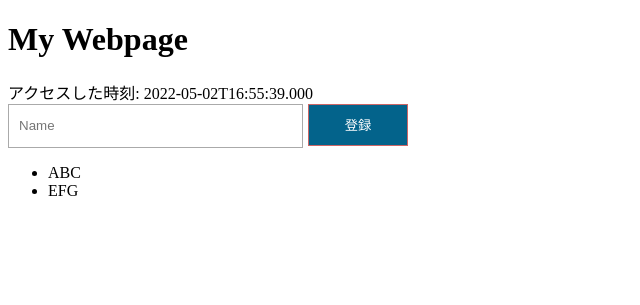
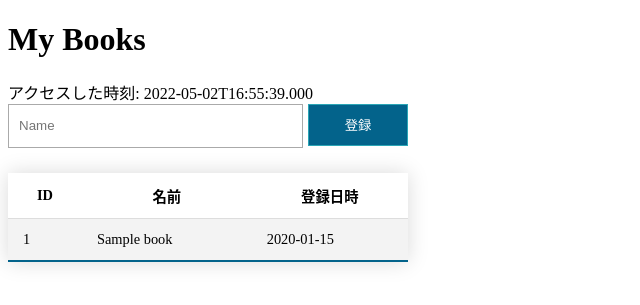
Before and after one commit to sugikeitter/FastApi-Jinja-SQLAlchemy, a FastAPI app: page / in a window 1280 px wide. Shown: the top 305 px of the page, without its empty margins (0-640 px from the left). Run offline with FastAPI, Linux system fonts and the light colour scheme; tables that the repository leaves empty hold one stand-in row (Sample ...).

Commit message:
Update format

```diff
--- a/main.py
+++ b/main.py
@@ -35,10 +35,7 @@ async def root(request: Request, db: Session = Depends(get_rdb_session)):
         {
             "request": request,
             "timestamp": timestamp,
-            "books": [
-                {"title": "ABC"},
-                {"title": "EFG"}
-            ]
+            "books": books,
         }
     )
 
--- a/rdb_models.py
+++ b/rdb_models.py
@@ -6,7 +6,7 @@ from rdb import Base
 
 class Books(Base):
     """
-    CREATE TABLE certifications (
+    CREATE TABLE books (
         book_id VARCHAR ( 50 ) PRIMARY KEY,
         title VARCHAR ( 100 ) NOT NULL,
         created_on TIMESTAMP NOT NULL,
--- a/static/styles.css
+++ b/static/styles.css
@@ -62,5 +62,5 @@
 	line-height:40px;
 	text-align:center;
 	background-color:#03638b;
-	border:1px solid #c66;
+	border:1px solid #2ba6b6;
 }
--- a/templates/index.html
+++ b/templates/index.html
@@ -5,8 +5,8 @@
   <link href="{{ url_for('static', path='/styles.css') }}" rel="stylesheet">
 </head>
 <body>
-<h1>My Webpage</h1>
-アクセスした時刻: {{ timestamp }}
+  <h1>My Books</h1>
+  <div>アクセスした時刻: {{ timestamp }}</div>
   <form action="/" method="POST">
     <div class="post">
       <div class="inputTxt">
@@ -18,11 +18,16 @@
     </div>
   </form>
 
-<ul id="books">
+  <table class="styled-table">
+  <tr>
+    <th>ID</th><th>名前</th><th>登録日時</th>
+  </tr>
   {% for b in books %}
-    <li>{{ b.title }}</li>
+    <tr>
+      <td>{{ b.book_id }}</td><td>{{ b.title }}</td><td>{{ b.created_on }}</td>
+    </tr>
   {% endfor %}
-</ul>
+  </table>
 
 {# a comment #}
 </body>
```
Also changed, not shown: README.md. Lines whose indentation alone changed are shown as unchanged.
